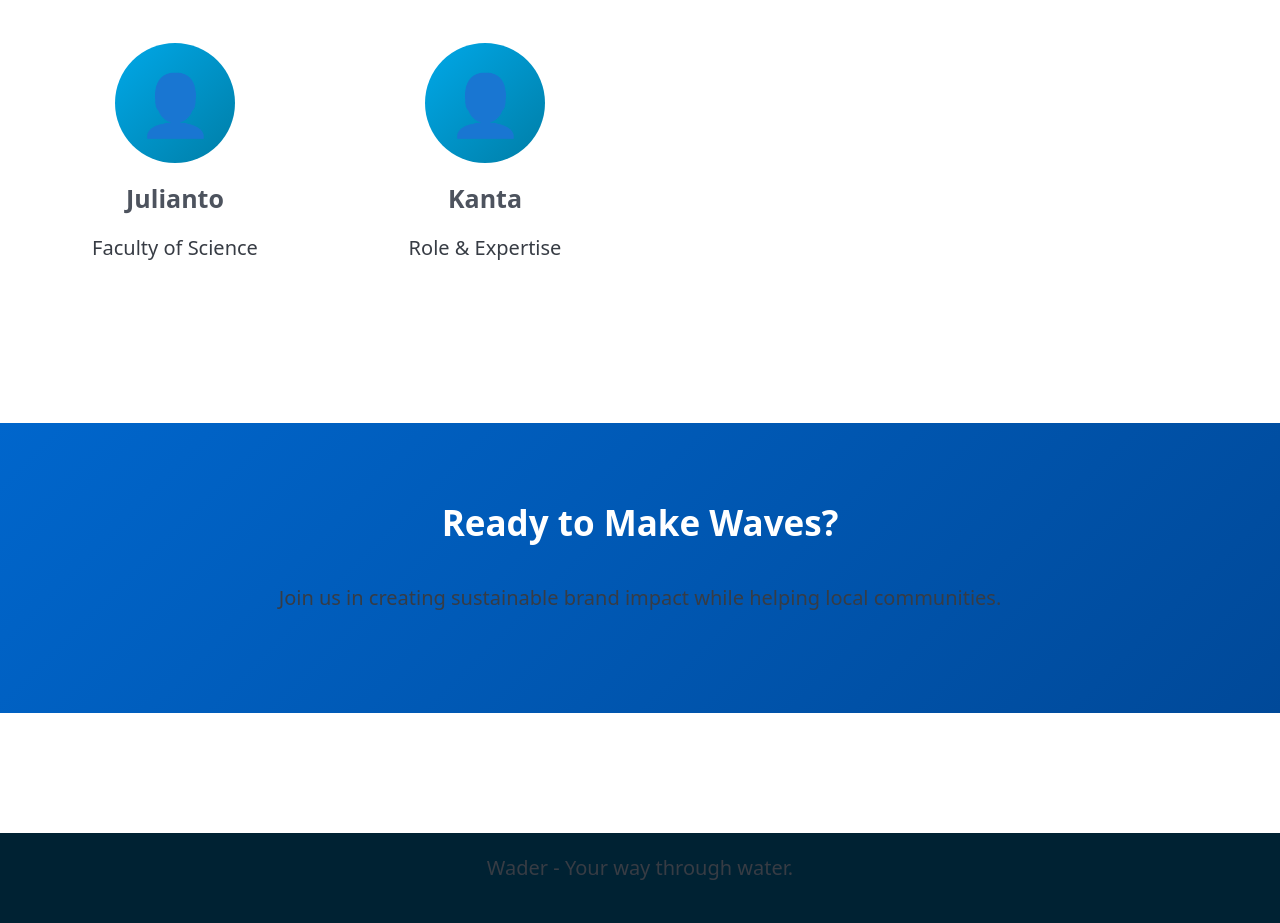
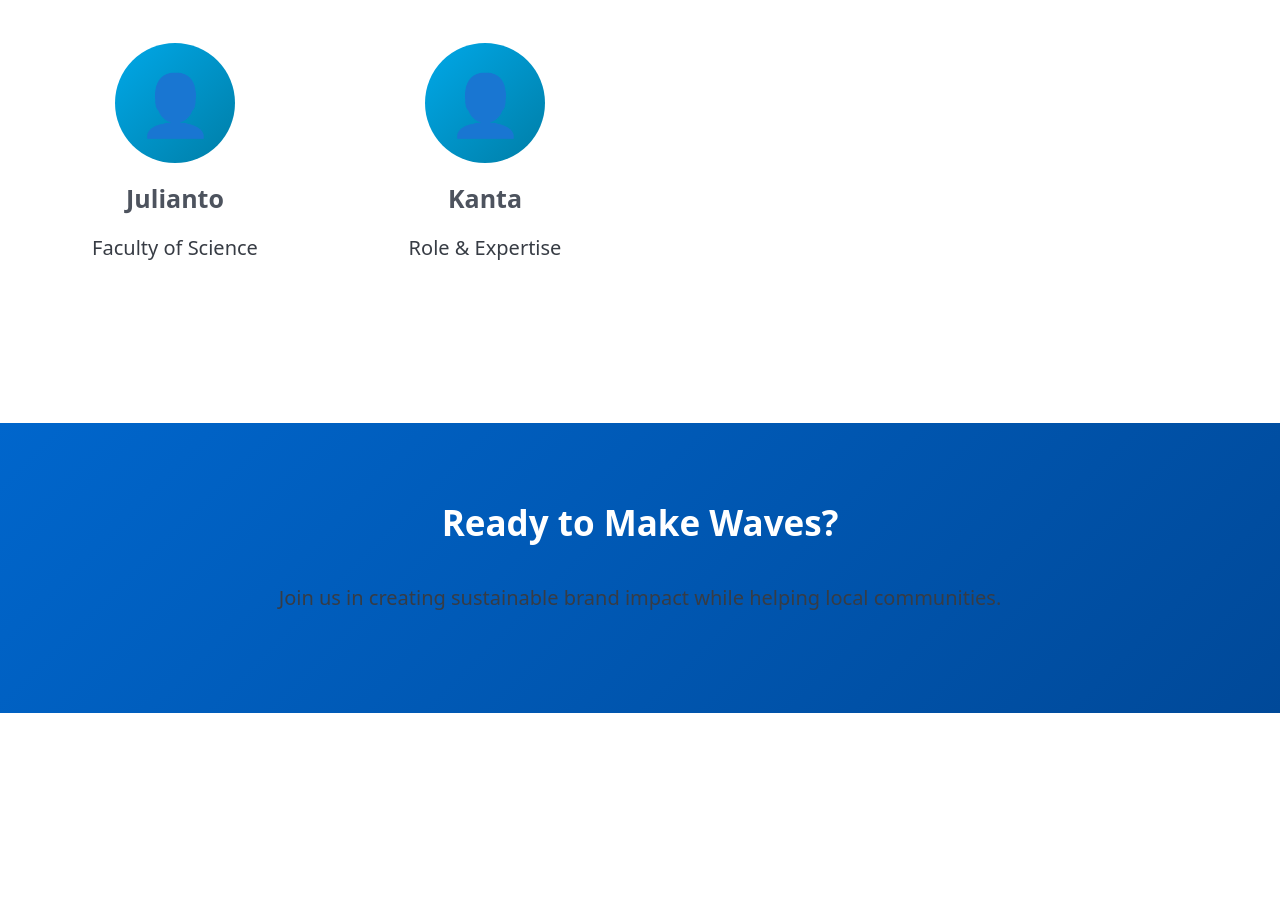
Before and after one commit to casa144/wader.github.io, a website: page index.html in a window 1280 px wide. Shown: the part 2792-3715 px from the top of the page. After the commit the page ends 3545 px from the top, so only its background shows below. Drawn offline with nearby package versions, Linux system fonts and the light colour scheme.

Commit message:
Update index.html

```diff
--- a/index.html
+++ b/index.html
@@ -274,10 +274,6 @@
       </section>
     </main>
 
-    <footer>
-      <div class="container">
-        <p>Wader - Your way through water.</p>
-      </div>
-    </footer>
+
   </body>
 </html>
```
